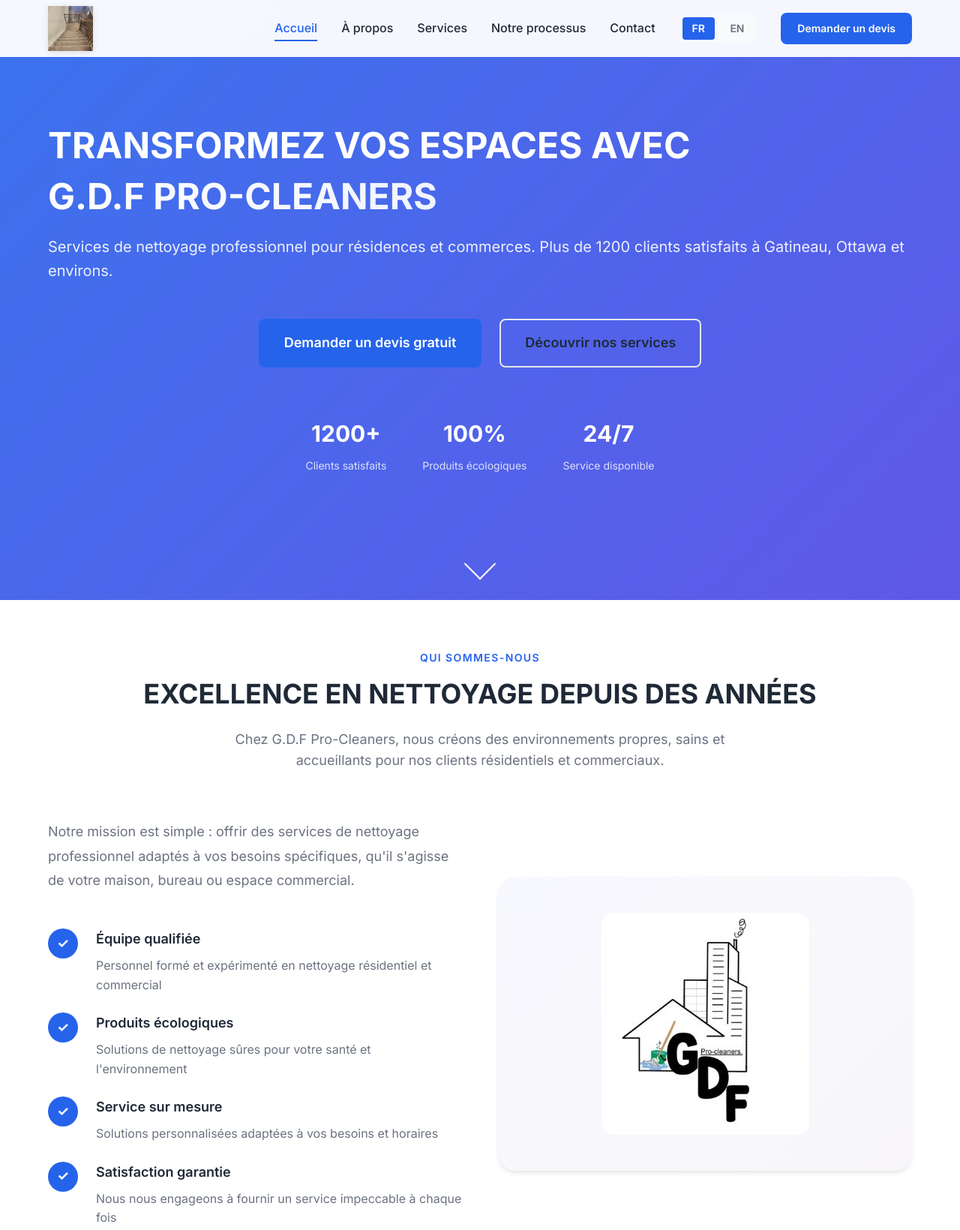
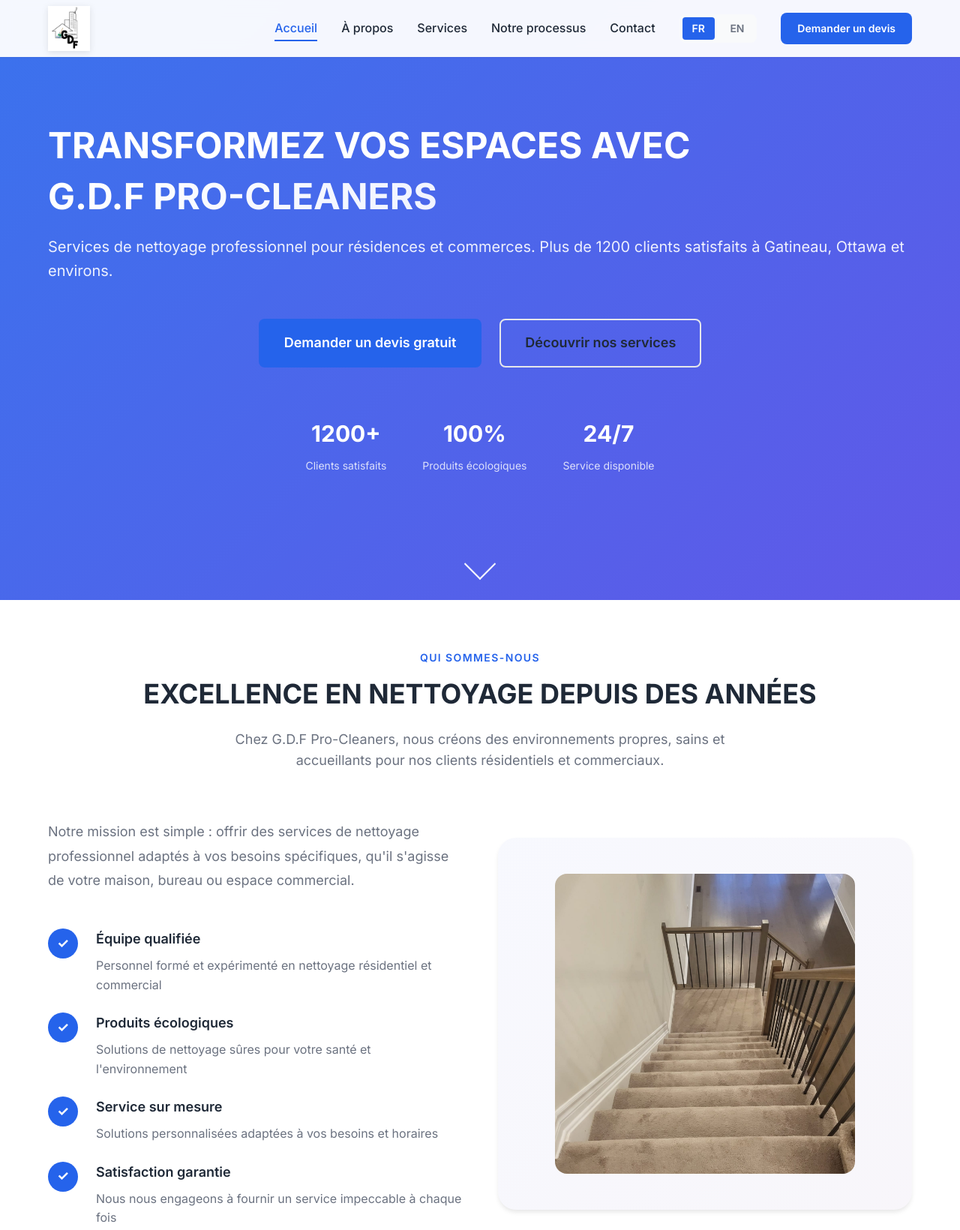
Before and after one commit to alphabarry161/gdfpro-cleaners, a website: page index.html in a window 1280 px wide. Shown: the top 1640 px of the page at 75% size. Drawn offline with Linux system fonts and the light colour scheme.

Commit message:
Move slideshow from header logo to about section image

```diff
--- a/css/styles.css
+++ b/css/styles.css
@@ -327,7 +327,7 @@
     max-width: 200px;
     display: block;
     object-fit: contain;
-    transition: opacity 0.3s ease, transform 0.3s ease;
+    transition: transform 0.3s ease;
     filter: drop-shadow(0 2px 4px rgba(0, 0, 0, 0.1));
 }
 
@@ -352,7 +352,7 @@
     max-height: 400px;
     object-fit: contain;
     border-radius: 1rem;
-    transition: transform 0.3s ease;
+    transition: opacity 0.3s ease, transform 0.3s ease;
 }
 
 .about-logo:hover {
--- a/index.html
+++ b/index.html
@@ -35,10 +35,10 @@
          ================================================ -->
     <nav class="navbar" id="navbar">
         <div class="container">
-            <!-- Logo de l'entreprise - Slideshow -->
+            <!-- Logo de l'entreprise -->
             <div class="nav-brand">
                 <a href="#home">
-                    <img src="assets/img/WhatsApp Image 2025-12-20 at 15.17.39.jpeg" alt="G.D.F Pro-Cleaners" class="logo-image logo-slider" id="logoSlider">
+                    <img src="assets/images/Untitled design (6).jpg" alt="G.D.F Pro-Cleaners" class="logo-image">
                 </a>
             </div>
 
@@ -183,10 +183,10 @@
                     </div>
                 </div>
 
-                <!-- Logo de l'entreprise -->
+                <!-- Logo de l'entreprise - Slideshow -->
                 <div class="about-image">
                     <div class="about-logo-container">
-                        <img src="assets/images/Untitled design (6).jpg" alt="G.D.F Pro-Cleaners" class="about-logo">
+                        <img src="assets/img/WhatsApp Image 2025-12-20 at 15.17.39.jpeg" alt="G.D.F Pro-Cleaners" class="about-logo" id="aboutLogoSlider">
                     </div>
                 </div>
             </div>
@@ -1051,15 +1051,15 @@
         ];
 
         let currentLogoIndex = 0;
-        const logoSlider = document.getElementById('logoSlider');
+        const aboutLogoSlider = document.getElementById('aboutLogoSlider');
 
         function changeLogoImage() {
             currentLogoIndex = (currentLogoIndex + 1) % logoImages.length;
-            logoSlider.style.opacity = '0';
+            aboutLogoSlider.style.opacity = '0';
 
             setTimeout(() => {
-                logoSlider.src = logoImages[currentLogoIndex];
-                logoSlider.style.opacity = '1';
+                aboutLogoSlider.src = logoImages[currentLogoIndex];
+                aboutLogoSlider.style.opacity = '1';
             }, 300);
         }
 
```
